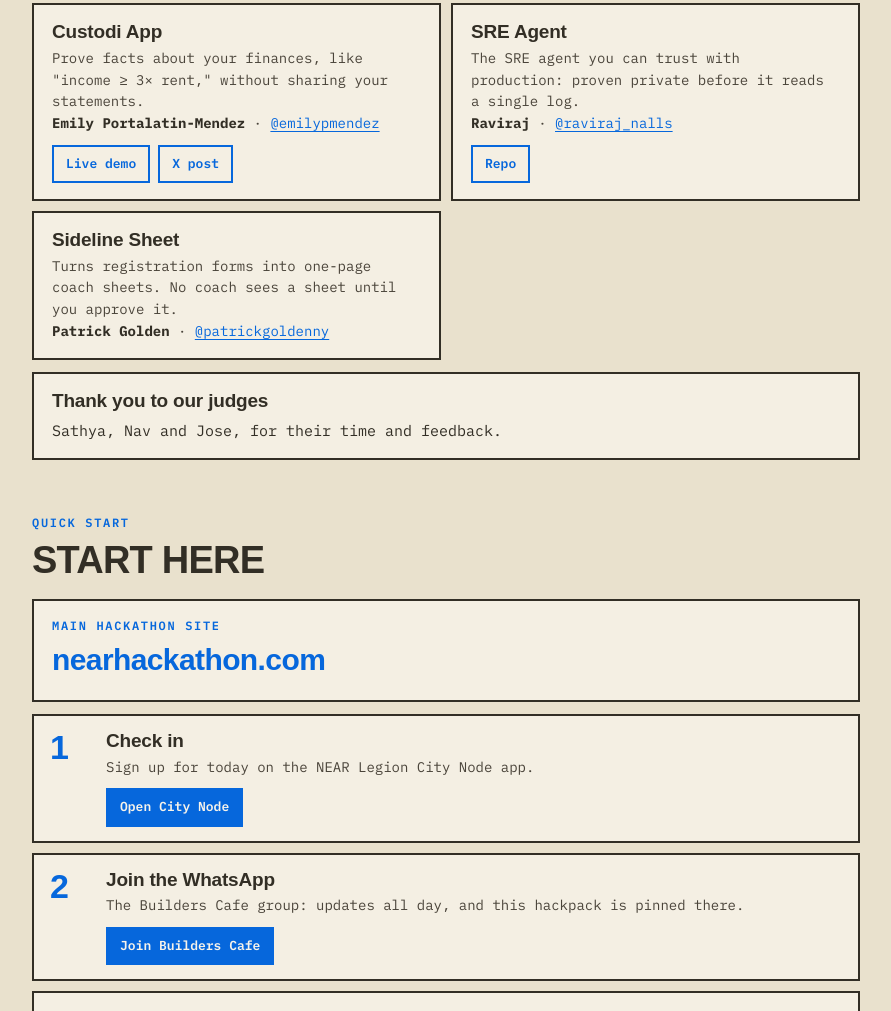
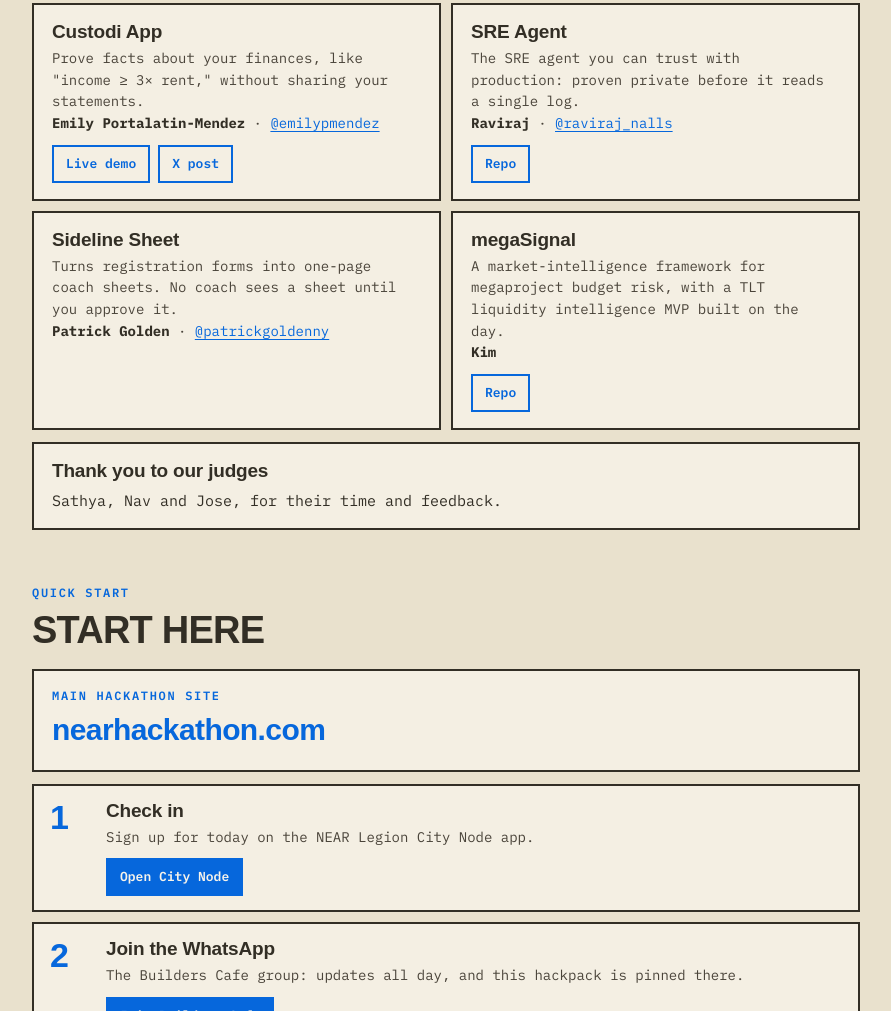
Before and after one commit to buildcity/build-city-hackpack, a plain HTML site: page index.html in a window 1280 px wide. Shown: the part 1918-2929 px from the top of the page, without its empty margins (194-1085 px from the left). Drawn offline with Linux system fonts and the light colour scheme.

Commit message:
Shout-out: add megaSignal (Kim) with repo link
Co-Authored-By: Claude Opus 5.5 <noreply@anthropic.com>

```diff
--- a/index.html
+++ b/index.html
@@ -198,6 +198,7 @@
       <div class="card"><h3>Custodi App</h3><p>Prove facts about your finances, like "income ≥ 3× rent," without sharing your statements.</p><p class="team"><b>Emily Portalatin-Mendez</b> · <a href="https://x.com/emilypmendez" target="_blank" rel="noopener">@emilypmendez</a></p><div class="btns"><a class="btn" href="https://custodi-verify.vercel.app/" target="_blank" rel="noopener">Live demo</a><a class="btn" href="https://x.com/emilypmendez/status/2121741012624409011" target="_blank" rel="noopener">X post</a></div></div>
       <div class="card"><h3>SRE Agent</h3><p>The SRE agent you can trust with production: proven private before it reads a single log.</p><p class="team"><b>Raviraj</b> · <a href="https://x.com/raviraj_nalls" target="_blank" rel="noopener">@raviraj_nalls</a></p><div class="btns"><a class="btn" href="https://github.com/ravirajnalls/sre-agent-near-ai-inference" target="_blank" rel="noopener">Repo</a></div></div>
       <div class="card"><h3>Sideline Sheet</h3><p>Turns registration forms into one-page coach sheets. No coach sees a sheet until you approve it.</p><p class="team"><b>Patrick Golden</b> · <a href="https://x.com/patrickgoldenny" target="_blank" rel="noopener">@patrickgoldenny</a></p></div>
+      <div class="card"><h3>megaSignal</h3><p>A market-intelligence framework for megaproject budget risk, with a TLT liquidity intelligence MVP built on the day.</p><p class="team"><b>Kim</b></p><div class="btns"><a class="btn" href="https://github.com/k71644im/megaSignal" target="_blank" rel="noopener">Repo</a></div></div>
     </div>
 
     <div class="card" style="margin-top:12px">
```
